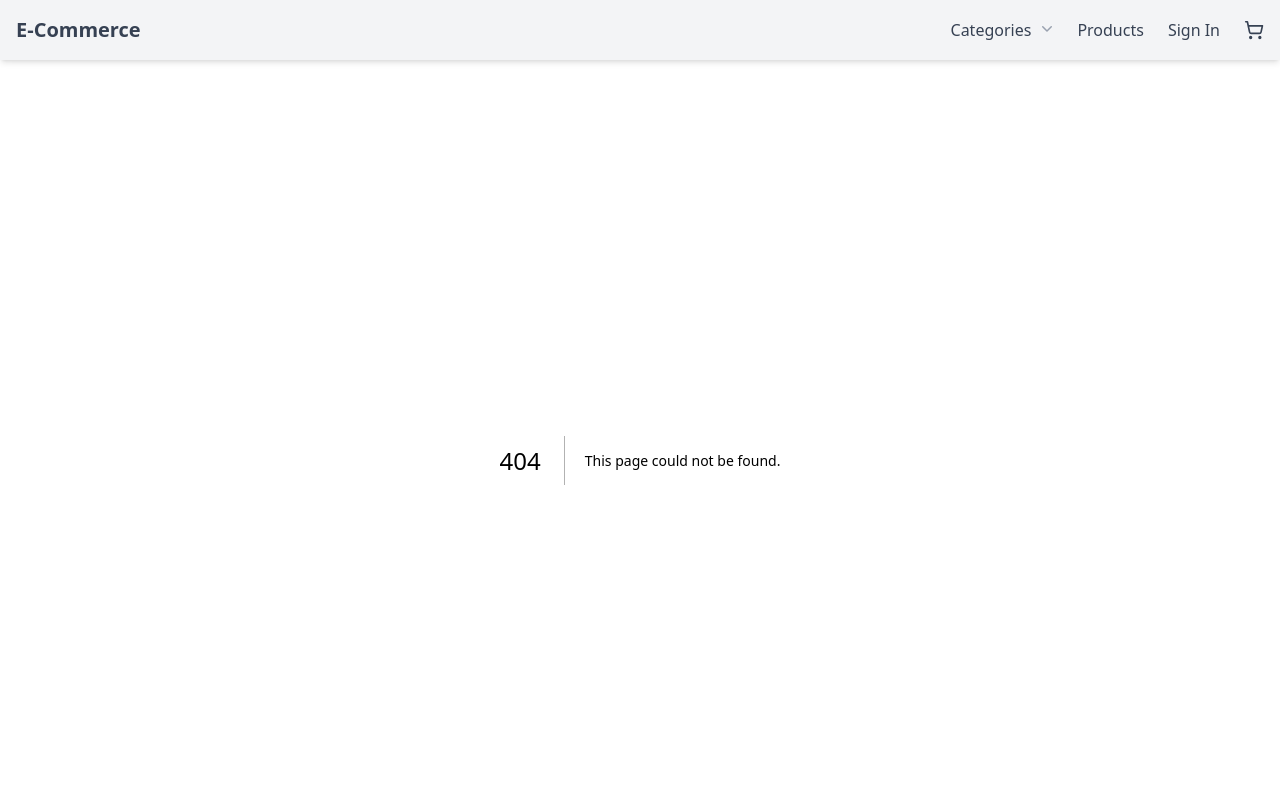
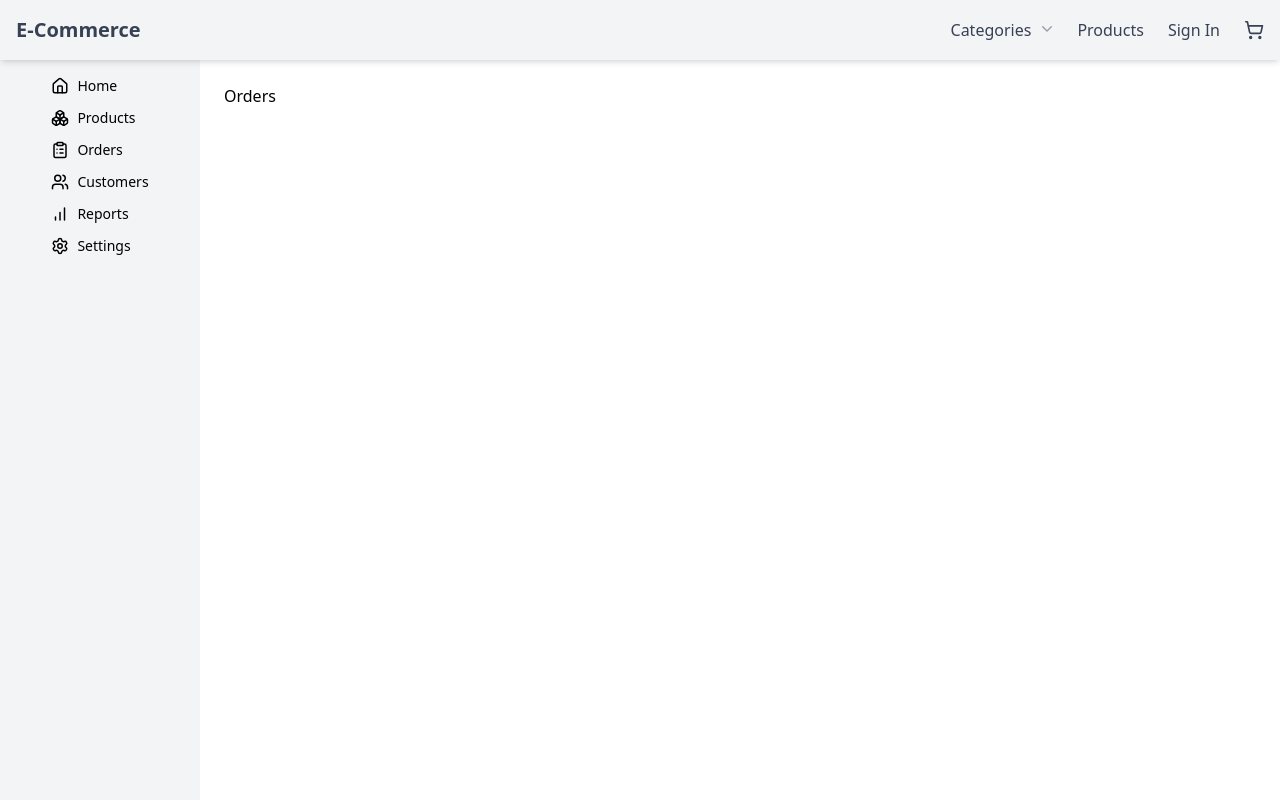
Before and after one commit to emirhanbayatli/ecommerce-store-nextjs, a Next.js app: page /admin/orders in a window 1280 px wide. Before the commit this address had no page. Shown: the top 800 px of the page. Built offline with nearby package versions, Linux system fonts and the light colour scheme.

Commit message:
Add admin layout and pages; implement product quantity adjustment in cart

```diff
--- a/src/app/CartContextProvider.tsx
+++ b/src/app/CartContextProvider.tsx
@@ -12,6 +12,7 @@ type CartDispatch = {
   addProductToCart: (productId: number) => void;
   clearCart: () => void;
   removeProductToCart: (productId: number) => void;
+  increaseProductQuantity: (productId: number) => void;
 };
 
 export const CartContext = createContext<CartItem[]>([]);
@@ -85,6 +86,24 @@ export const CartContextProvider = ({ children }: { children: ReactNode }) => {
       setErrorMessage("Failed to remove product.");
     }
   }
+  function increaseProductQuantity(productId: number) {
+    try {
+      setCart((prevCart) => {
+        return prevCart
+          .map((item) =>
+            item.id === productId
+              ? { ...item, quantity: item.quantity + 1 }
+              : item,
+          )
+          .filter((item) => item.quantity > 0);
+      });
+      setMessage("Product quantity increased.");
+    } catch (err) {
+      console.error(err);
+      setErrorMessage("Failed to increase product quantity.");
+    }
+  }
+
   useEffect(() => {
     if (message) {
       const timer = setTimeout(() => setMessage(null), 2000);
@@ -104,6 +123,7 @@ export const CartContextProvider = ({ children }: { children: ReactNode }) => {
         value={{
           addProductToCart,
           removeProductToCart,
+          increaseProductQuantity,
           clearCart,
         }}
       >
--- /dev/null
+++ b/src/app/admin/layout.tsx
@@ -0,0 +1,51 @@
+"use client";
+import Link from "next/link";
+import {
+  Home,
+  Boxes,
+  ClipboardList,
+  Users,
+  BarChart,
+  Settings,
+} from "lucide-react";
+
+export default function AdminLayout({
+  children,
+}: {
+  children: React.ReactNode;
+}) {
+  return (
+    <main className="flex min-h-screen">
+      <div className="flex justify-center w-50 bg-gray-100 p-4">
+        <ul className="space-y-3 text-sm ">
+          <li className="flex items-center gap-2">
+            <Home size={18} />
+            <Link href="/admin">Home</Link>
+          </li>
+          <li className="flex items-center gap-2">
+            <Boxes size={18} />
+            <Link href="/admin/products">Products</Link>
+          </li>
+          <li className="flex items-center gap-2">
+            <ClipboardList size={18} />
+            <Link href="/admin/orders">Orders</Link>
+          </li>
+          <li className="flex items-center gap-2">
+            <Users size={18} />
+            <Link href="/admin/customers">Customers</Link>
+          </li>
+          <li className="flex items-center gap-2">
+            <BarChart size={18} />
+            <Link href="/admin/reports">Reports</Link>
+          </li>
+          <li className="flex items-center gap-2">
+            <Settings size={18} />
+            <Link href="/admin/settings">Settings</Link>
+          </li>
+        </ul>
+      </div>
+
+      <section className="flex-1 p-6 bg-white">{children}</section>
+    </main>
+  );
+}
--- /dev/null
+++ b/src/app/admin/orders/page.tsx
@@ -0,0 +1,3 @@
+export default function Orders() {
+  return <>Orders</>;
+}
--- /dev/null
+++ b/src/app/admin/page.tsx
@@ -0,0 +1,3 @@
+export default function AdminHome() {
+  return <h1 className="text-2xl">Welcome to the Admin Dashboard</h1>;
+}
--- a/src/app/admin/products/page.tsx
+++ b/src/app/admin/products/page.tsx
@@ -17,13 +17,18 @@ export default function AdminProducts() {
   }, []);
   return (
     <main>
-      <h1 className="text-3xl text-center my-6">Admin Products</h1>
+      <div className="flex justify-evenly">
+        <h1 className="text-3xl">Products</h1>
+        <Link href={"/admin/products/new"}>
+          <Button label="Add New Product" />
+        </Link>
+      </div>
 
       <div className="container mx-auto px-4 my-12 max-w-5xl">
         {products.length > 0 ? (
           <div className="border rounded-xl">
             <div className="min-w-full">
-              <div className="bg-white divide-y divide-gray-100">
+              <div>
                 <ul>
                   {products.map((product: Product) => (
                     <li
@@ -59,7 +64,7 @@ export default function AdminProducts() {
           </div>
         ) : (
           <div className="text-center my-12">
-            <h2 className="text-2xl my-4">Product list is empty!</h2>
+            <h2 className="text-2xl my-4">Loading</h2>
           </div>
         )}
       </div>
--- a/src/app/cart/page.tsx
+++ b/src/app/cart/page.tsx
@@ -8,6 +8,7 @@ import Image from "next/image";
 import { getProductsAction } from "../actions/admin/products";
 import { useRouter } from "next/navigation";
 import { discountCalculation } from "@/utils/uiUtils";
+import { Trash2 } from "lucide-react";
 
 export default function Cart() {
   const [products, setProducts] = useState<Product[]>([]);
@@ -19,7 +20,8 @@ export default function Cart() {
     );
   }
 
-  const { clearCart, removeProductToCart } = cartDispatch;
+  const { clearCart, removeProductToCart, increaseProductQuantity } =
+    cartDispatch;
   const router = useRouter();
   useEffect(() => {
     async function getFirebaseProducts() {
@@ -56,7 +58,7 @@ export default function Cart() {
       {cartProducts.length > 0 ? (
         <div className="border rounded-xl">
           <div className="min-w-full">
-            <div className="bg-white divide-y divide-gray-100">
+            <div>
               <ul>
                 {cartProducts.map((product) => (
                   <li
@@ -83,22 +85,31 @@ export default function Cart() {
                       $
                     </span>
                     <span> {product.quantity}</span>
-                    <Button
-                      label="-"
-                      onClick={() => removeProductToCart(product.id)}
-                    />
+                    <div>
+                      <button
+                        className="bg-gray-200 hover:bg-gray-600 font-bold py-2 px-4 rounded hover:text-white"
+                        onClick={() => removeProductToCart(product.id)}
+                      >
+                        -
+                      </button>
+                      <button
+                        className="bg-gray-200 hover:bg-gray-600 font-bold py-2 px-4 rounded hover:text-white"
+                        onClick={() => increaseProductQuantity(product.id)}
+                      >
+                        +
+                      </button>
+                    </div>
                   </li>
                 ))}
               </ul>
             </div>
           </div>
-          <div className="flex justify-end p-4">
+          <div className="flex justify-end p-4 gap-2">
             <div className="font-bold text-lg">
               Total: {total.toFixed(2)} $
               <Button
-                label="Clear Cart"
-                type="button"
-                className="m-2"
+                className="bg-gray-200 hover:bg-gray-600"
+                label={<Trash2 size={16} className="text-black" />}
                 onClick={clearCart}
               />
             </div>
--- a/src/app/components/Button.tsx
+++ b/src/app/components/Button.tsx
@@ -3,14 +3,14 @@ export function Button({
   onClick,
   label,
 }: {
-  label: string;
+  label: React.ReactNode;
   className?: string;
   onClick?: () => void;
   type?: string;
 }) {
   return (
     <button
-      className={`bg-blue-500 hover:bg-blue-700 text-white font-bold py-2 px-4 rounded ${className}`}
+      className={`bg-blue-500 hover:bg-blue-700 font-bold py-2 px-4 rounded text-white ${className}`}
       onClick={onClick}
     >
       {label}
--- a/src/app/components/ItemDesc.tsx
+++ b/src/app/components/ItemDesc.tsx
@@ -43,11 +43,12 @@ export default function ItemDesc({
             height={600}
             className="max-w-xl"
           />
-          <div className="px-6 py-4 flex flex-col  justify-center">
+          <div className="px-6 py-4 flex flex-col gap-3 justify-center">
             <h3 className="text-gray-700 font-bold text-xl mb-2 ">{title}</h3>
-            <p className="text-gray-700 text-xl  ">{"Rating Value" + rating}</p>
-            <p className="text-gray-700 text-xl ">{description}</p>
+            <p className="text-gray-700 text-lg  ">{rating}</p>
+            <p className="text-gray-700 text-sm ">{description}</p>
             <p className="text-gray-700 font-bold text-xl ">{price}</p>
+
             <Button
               label="Add To Cart"
               className="my-4"
--- a/src/app/products/[productId]/page.tsx
+++ b/src/app/products/[productId]/page.tsx
@@ -2,6 +2,16 @@ import ItemDesc from "@/app/components/ItemDesc";
 import { Carousel, showStar } from "../../../utils/uiUtils";
 import { doc, getDoc } from "firebase/firestore";
 import { db } from "@/utils/firebase";
+import React from "react";
+
+interface Review {
+  reviewerName: string;
+  date: string;
+  comment: string;
+  rating: number;
+  reviewerEmail?: string;
+}
+
 export default async function ProductDetails({
   params,
 }: {
@@ -11,9 +21,12 @@ export default async function ProductDetails({
   const docSnap = await getDoc(productRef);
   const product = docSnap.data();
 
+  const reviews: Review[] | undefined = product?.reviews;
+  const dimensions = product?.dimensions;
+
   if (!product) {
     return (
-      <h1 className="mt-4 text-3xl text-center text-gray-60">
+      <h1 className="mt-4 text-3xl text-center text-gray-600">
         Loading product...
       </h1>
     );
@@ -21,8 +34,7 @@ export default async function ProductDetails({
 
   return (
     <main>
-      <div className="flex flex-wrap justify-center gap-4 p-6">
-        <Carousel />
+      <div className="flex flex-wrap justify-center">
         <ItemDesc
           id={Number(params.productId)}
           imgSrc={product.images[0]}
@@ -37,6 +49,65 @@ export default async function ProductDetails({
           }`}
         />
       </div>
+
+      {reviews && reviews.length > 0 ? (
+        <div className="flex flex-col gap-4 p-6 max-w-2xl mx-auto">
+          <h2 className="text-xl font-semibold mb-4">Comments</h2>
+          {reviews.map((review, index) => (
+            <div
+              key={index}
+              className="border rounded-xl p-5 bg-white shadow-md text-gray-800 space-y-2"
+            >
+              <div className="flex justify-between text-xs text-gray-500">
+                <span>{review.reviewerName}</span>
+                <span>{new Date(review.date).toLocaleDateString()}</span>
+              </div>
+
+              <p className="text-sm text-gray-700 italic">{`"${review.comment}"`}</p>
+
+              <div className="text-yellow-500">{showStar(review.rating)}</div>
+            </div>
+          ))}
+        </div>
+      ) : (
+        <p className="text-center text-gray-500 mt-6">No reviews yet.</p>
+      )}
+
+      <div className="flex flex-col gap-4 p-6 max-w-2xl mx-auto">
+        <h2 className="text-xl font-semibold mb-4">Product Information</h2>
+
+        <div>
+          <p>
+            <span className="font-medium">Brand:</span> {product.brand}
+          </p>
+
+          <h3 className="mt-4 font-semibold">Dimensions</h3>
+          <p>
+            <span className="font-medium">Height:</span> {dimensions.height} cm
+          </p>
+          <p>
+            <span className="font-medium">Depth:</span> {dimensions.depth} cm
+          </p>
+          <p>
+            <span className="font-medium">Width:</span> {dimensions.width} cm
+          </p>
+        </div>
+
+        <div>
+          <h3 className="mt-4 font-semibold">Return Policy</h3>
+          <p>{product.returnPolicy}</p>
+        </div>
+
+        <div>
+          <h3 className="mt-4 font-semibold">Shipping Information</h3>
+          <p>{product.shippingInformation}</p>
+        </div>
+
+        <div>
+          <h3 className="mt-4 font-semibold">Warranty Information</h3>
+          <p>{product.warrantyInformation}</p>
+        </div>
+      </div>
     </main>
   );
 }
--- a/src/app/user/signIn/page.tsx
+++ b/src/app/user/signIn/page.tsx
@@ -55,7 +55,7 @@ export default function SignIn(data: Auth) {
       localStorage.setItem("user", JSON.stringify(user.email, userData?.role));
 
       if (userData?.role === "admin") {
-        router.push("/admin/products");
+        router.push("/admin");
       } else {
         router.push("/");
       }
```
